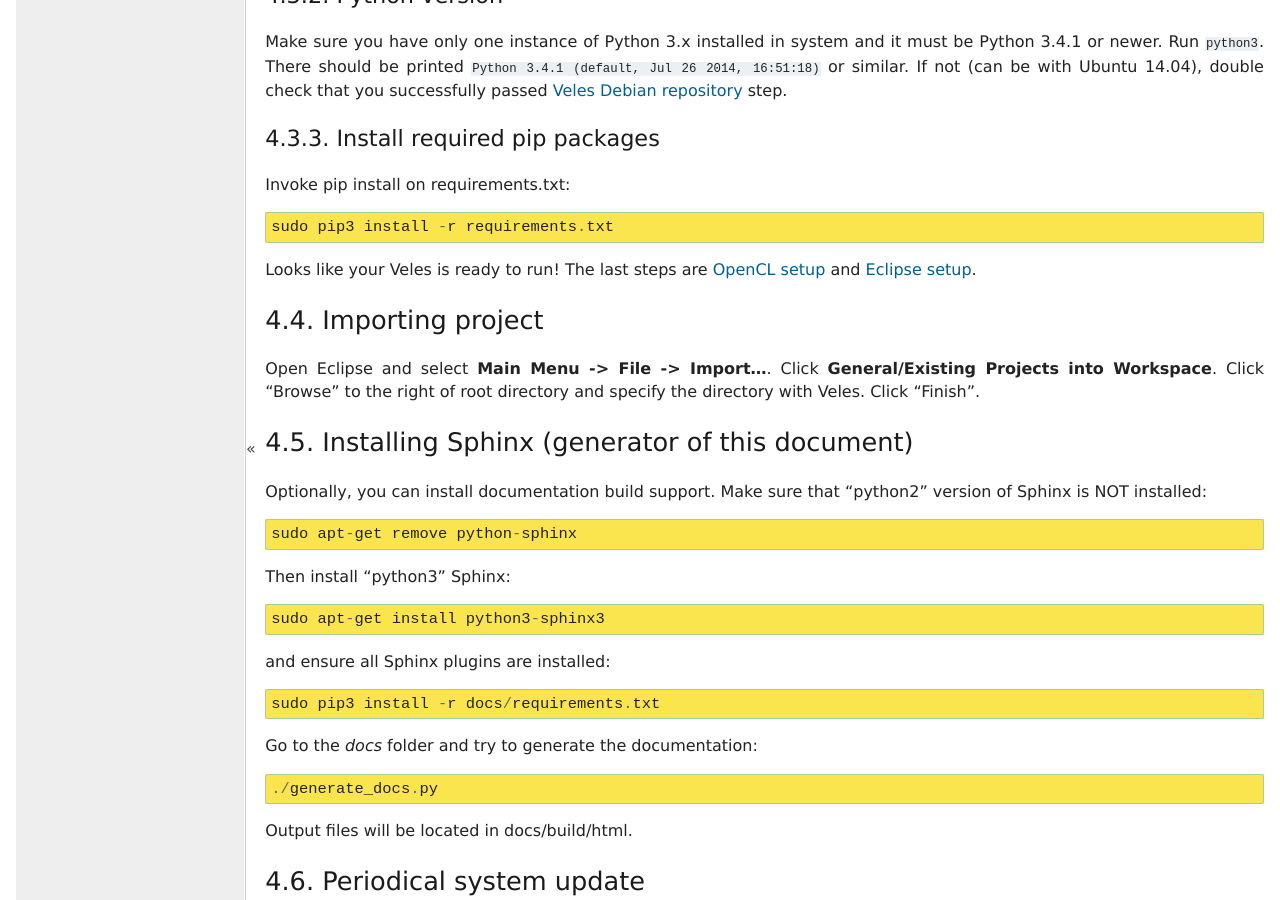
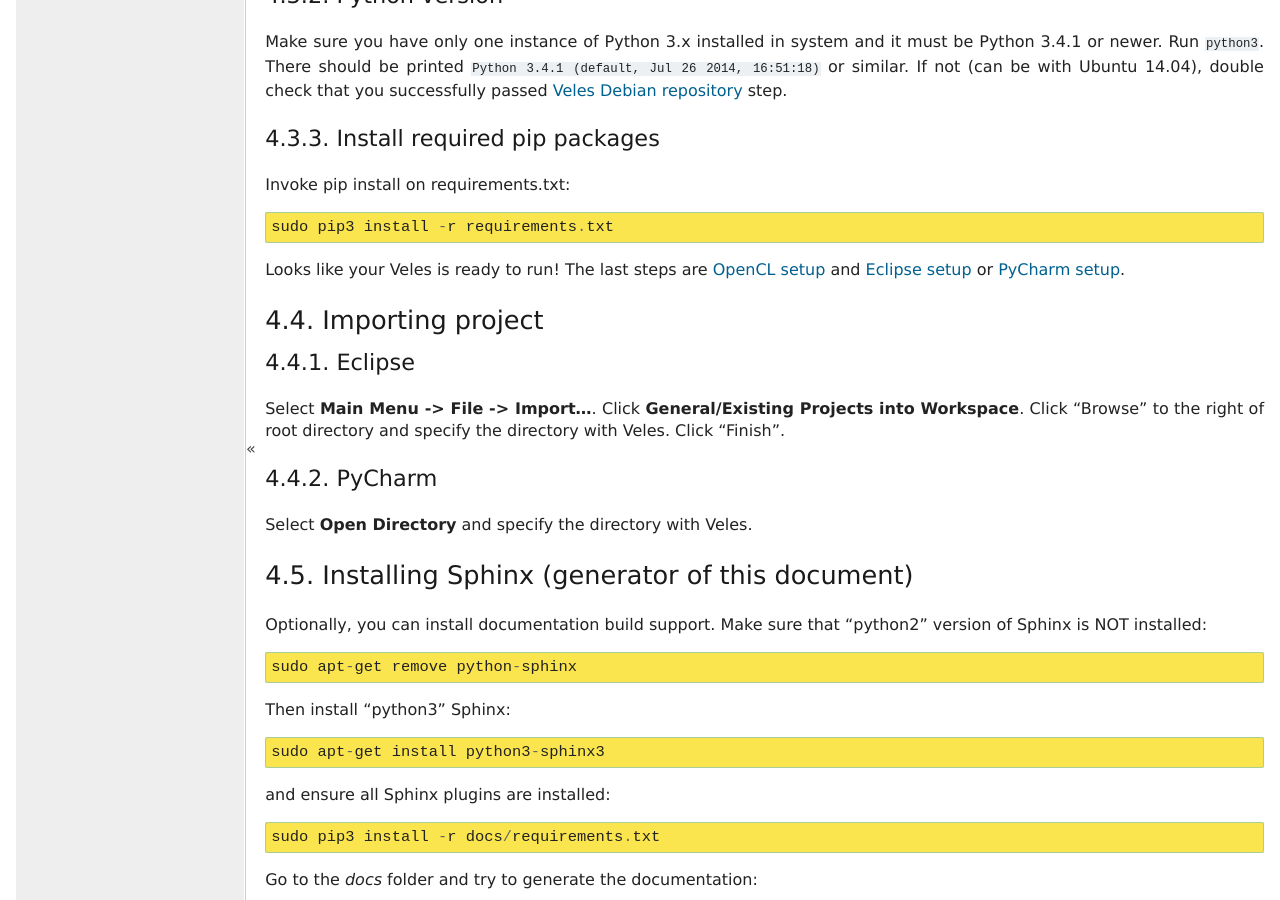
Before and after one commit to Samsung/veles, a Sphinx documentation site: the page built from docs/source/manualrst_veles_developer_setup.rst, in a window 1280 px wide and 900 px high, scrolled down 1909 px. Built offline with Sphinx 7.4.7, drawn with Linux system fonts in a browser that asks for light colours; pages that are not in the unit, such as notebooks, are missing from menus; some of the changed text lies outside the part shown.

Commit message:
Added PyCharm to docs
Change-Id: I21fe45411b5a8da9f75d0d5e1365c3143bbdb96a

Former-commit-id: a2e8f24c89e0d25385a50b9fcbd4652179fd7e11

```diff
--- a/docs/source/index.rst
+++ b/docs/source/index.rst
@@ -10,6 +10,7 @@
     manualrst_veles_user_setup
     manualrst_veles_developer_setup
     manualrst_veles_eclipse
+    manualrst_veles_pycharm
     manualrst_veles_ocl
     manualrst_veles_distributed_setup
     manualrst_veles_mongo
--- a/docs/source/manualrst_veles_developer_setup.rst
+++ b/docs/source/manualrst_veles_developer_setup.rst
@@ -107,14 +107,24 @@
    sudo pip3 install -r requirements.txt
 
 Looks like your Veles is ready to run! The last steps are :doc:`manualrst_veles_ocl`
-and :doc:`manualrst_veles_eclipse`.
+and :doc:`manualrst_veles_eclipse` or :doc:`manualrst_veles_pycharm`.
 
 Importing project
 :::::::::::::::::
 
-Open Eclipse and select **Main Menu -> File -> Import...**. Click
+^^^^^^^
+Eclipse
+^^^^^^^
+
+Select **Main Menu -> File -> Import...**. Click
 **General/Existing Projects into Workspace**. Click "Browse" to the right
 of root directory and specify the directory with Veles. Click "Finish".
+
+^^^^^^^
+PyCharm
+^^^^^^^
+
+Select **Open Directory** and specify the directory with Veles.
 
 Installing Sphinx (generator of this document)
 ::::::::::::::::::::::::::::::::::::::::::::::
--- a/docs/source/manualrst_veles_eclipse.rst
+++ b/docs/source/manualrst_veles_eclipse.rst
@@ -31,8 +31,8 @@
    Open Dash and type "eclipse". Drag and drop the appeared icon to the sidebar.
 
 
-VELES is being (but not strictly has to be) developed in Eclipse PyDev IDE.
-So to start developing VELES, the first step is downloading and running Eclipse.
+VELES can be developed in either Eclipse PyDev IDE or PyCharm IDE.
+If you choose Eclipse, the first step is downloading and running it.
 
 VELES team mebers should already have it in /opt/eclipse, others can go to
 http://eclipse.org/downloads. Using Eclipse CDT (C/C++ IDE) as the base is recommended.
```
Also changed, not shown: docs/source/manualrst_veles_pycharm.rst (added, +41 -0 lines), 1 other file.
